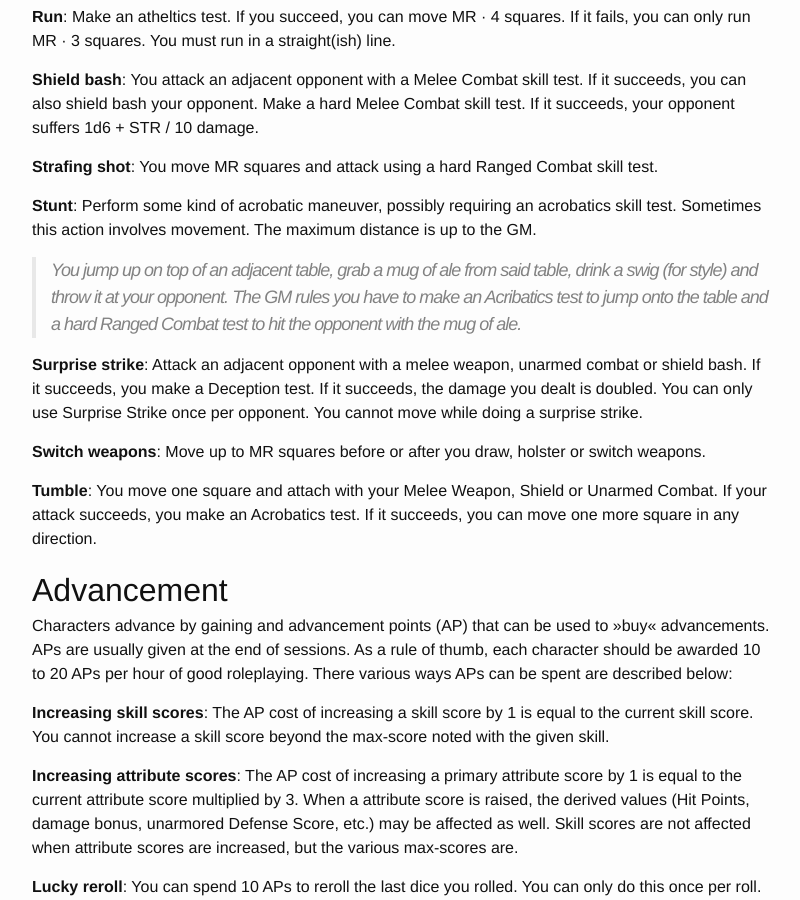
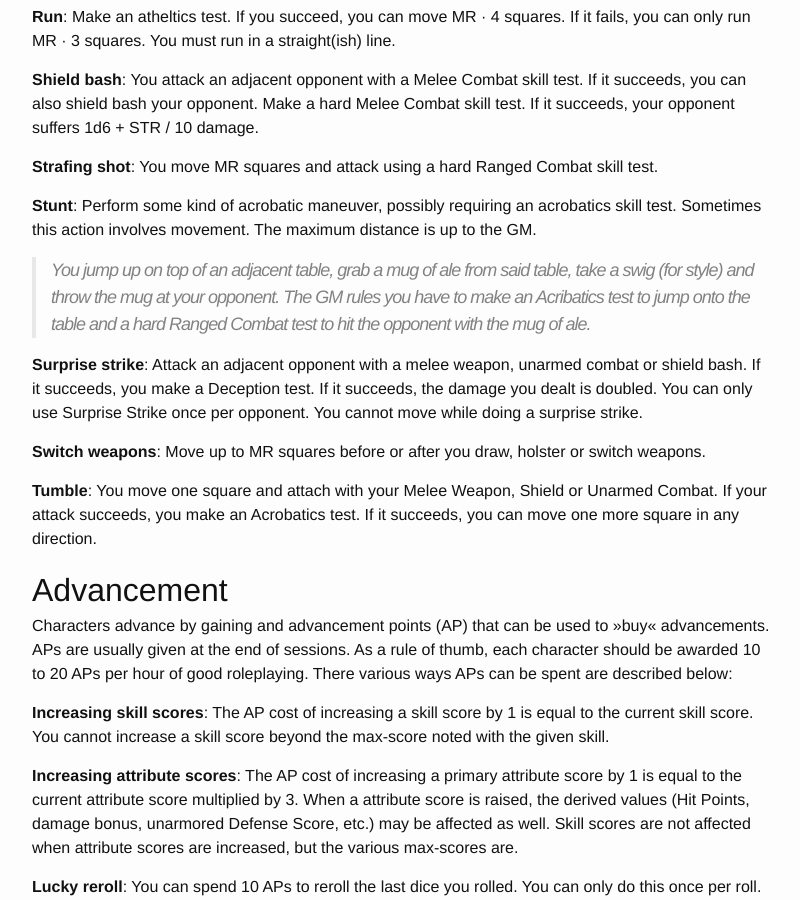
Before and after one commit to moccalotto/kaos, a Jekyll site: the page built from _rulebook/main.md, in a window 1280 px wide and 900 px high, scrolled down 3132 px. Shown: the whole window, without its empty margins (238-1038 px from the left). Built offline with Jekyll 4.4.1, drawn with Linux system fonts in a browser that asks for light colours.

Commit message:
phrasing (boom)

```diff
--- a/_rulebook/main.md
+++ b/_rulebook/main.md
@@ -176,8 +176,8 @@ Make a hard Melee Combat skill test.  If it succeeds, your opponent suffers 1d6
 **Stunt**: Perform some kind of acrobatic maneuver, possibly requiring an acrobatics skill test.
 Sometimes this action involves movement. The maximum distance is up to the GM.
 
-> You jump up on top of an adjacent table, grab a mug of ale from said table, drink a swig (for style)
-> and throw it at your opponent. The GM rules you have to make an Acribatics test to jump onto
+> You jump up on top of an adjacent table, grab a mug of ale from said table, take a swig (for style)
+> and throw the mug at your opponent. The GM rules you have to make an Acribatics test to jump onto
 > the table and a hard Ranged Combat test to hit the opponent with the mug of ale.
 
 **Surprise strike**: Attack an adjacent opponent with a melee weapon, unarmed combat or shield bash.
```
